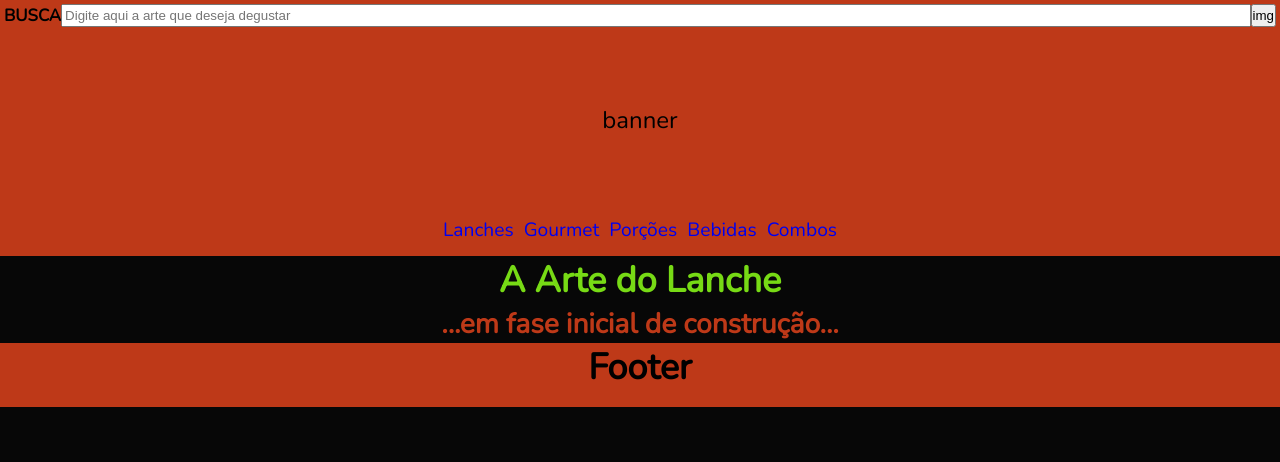
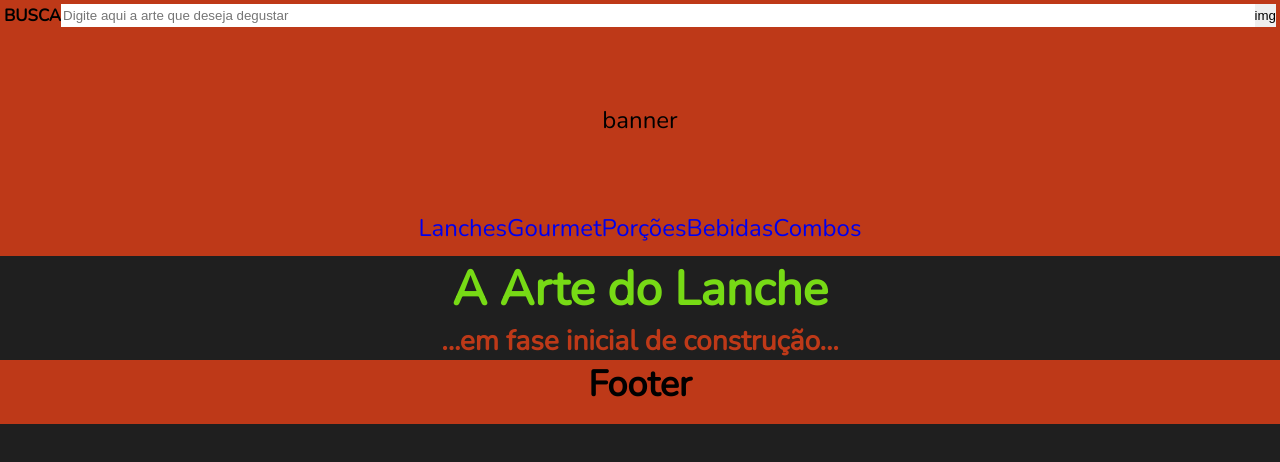
Before and after one commit to rafaelbvc/aartedolanche, a React (Create React App) app in the folder frontend/: page / in a window 1280 px wide. Shown: the top 462 px of the page. Built offline with nearby package versions, Linux system fonts and the light colour scheme.

Commit message:
v.0.3.7 - Metrics SearchBar

```diff
--- a/frontend/package.json
+++ b/frontend/package.json
@@ -1,6 +1,6 @@
 {
   "name": "aartedolanche",
-  "version": "0.3.6",
+  "version": "0.3.7",
   "private": true,
   "author": "Rafael Vendramini",
   "description": "lancheria, lanches, hamburguer, itapetininga, delivery, 24 horas, lanchonete, fastfood",
--- a/frontend/public/index.html
+++ b/frontend/public/index.html
@@ -20,7 +20,7 @@
       name="keywords"
       content="lanche, lanches, cachorro quente, lancheria, lanchonete, hamburgueria, itapetininga, hamburguer, aberto 24 horas, A Arte do Lanche"
     />
-    <meta name="robots" content="index,follow" />
+    <meta name="robots" content="index, follow" />
   </head>
   <body>
     <div id="root"></div>
--- a/frontend/src/components/MenuNav/MenuNav.module.css
+++ /dev/null
@@ -1,14 +0,0 @@
-.menuNav {
-  height: 5vh;
-  flex-direction: row;
-  flex-wrap: nowrap;
-}
-
-a {
-    padding: 1px;
-    margin: 0 4px;
-}
-
-span {
-  font-size: 0.8rem;
-}
--- a/frontend/src/components/MenuNav/MenuNav.tsx
+++ /dev/null
@@ -1,26 +0,0 @@
-import { NavLink } from "react-router-dom";
-import styles from "./MenuNav.module.css";
-
-const MenuNav = () => {
-  return (
-    <menu className={styles.menuNav}>
-      <NavLink to="/">
-        <span>Lanches</span>
-      </NavLink>
-      <NavLink to="/">
-        <span>Gourmet</span>
-      </NavLink>
-      <NavLink to="/">
-        <span>Porções</span>
-      </NavLink>
-      <NavLink to="/">
-        <span>Bebidas</span>
-      </NavLink>
-      <NavLink to="/">
-        <span>Combos</span>
-      </NavLink>
-    </menu>
-  );
-};
-
-export default MenuNav;
--- a/frontend/src/components/NavBar/NavBar.tsx
+++ b/frontend/src/components/NavBar/NavBar.tsx
@@ -1,10 +1,24 @@
-import MenuNav from "../MenuNav/MenuNav";
+import { NavLink } from "react-router-dom";
 import styles from "./NavBar.module.css";
 
 const NavBar = () => {
   return (
-    <nav className={styles.navBar}>
-      <MenuNav />
+    <nav>
+      <NavLink to="/">
+        <span>Lanches</span>
+      </NavLink>
+      <NavLink to="/">
+        <span>Gourmet</span>
+      </NavLink>
+      <NavLink to="/">
+        <span>Porções</span>
+      </NavLink>
+      <NavLink to="/">
+        <span>Bebidas</span>
+      </NavLink>
+      <NavLink to="/">
+        <span>Combos</span>
+      </NavLink>
     </nav>
   );
 };
--- a/frontend/src/components/SearchBar/SearchBar.module.css
+++ b/frontend/src/components/SearchBar/SearchBar.module.css
@@ -11,6 +11,10 @@
   padding: 0 2px;
 }
 
+.searchBTN {
+  float: right;
+}
+
 p {
   font-size: 0.7rem;
   font-weight: bolder;
--- a/frontend/src/components/SearchBar/SearchBar.tsx
+++ b/frontend/src/components/SearchBar/SearchBar.tsx
@@ -1,6 +1,5 @@
 import { SyntheticEvent } from "react";
 import styles from "./SearchBar.module.css";
-
 
 const handleSubmit = (e: SyntheticEvent<HTMLFormElement>) => {
   e.preventDefault();
@@ -15,7 +14,7 @@ const SearchBar = () => {
         type="text"
         placeholder="Digite aqui a arte que deseja degustar"
       />
-      <input type="submit" value="img" />
+      <input className={styles.searchBTN} type="submit" value="img" />
     </form>
   );
 };
--- a/frontend/src/index.css
+++ b/frontend/src/index.css
@@ -4,28 +4,30 @@
   margin: 0;
   padding: 0;
   box-sizing: border-box;
+  outline: none;
+  border: none;
 }
 
 /* :root {
 
 } */
 
+html {
+  font-family: "Nunito", sans-serif;
+  font-size: 1.5rem;
+  text-align: center;
+}
+
 html,
 body {
   overflow-x: hidden;
-}
-
-html {
-  font-size: 1.5rem;
-  font-family: "Nunito", sans-serif;
-  text-align: center;
 }
 
 body {
   min-height: 100vh;
   display: flex;
   flex-flow: column nowrap;
-  background-color: rgb(7, 7, 7);
+  background-color: rgba(7, 7, 7, 0.9);
 }
 
 header {
@@ -38,14 +40,23 @@ header {
   background-color: rgb(190, 57, 24);
 }
 
+nav {
+  height: 5vh;
+  position: relative;
+}
+
+a {
+  text-decoration: none;
+}
+
+ul {
+  list-style: none;
+}
+
 footer {
   bottom: 0;
   height: 8vh;
   background-color: rgb(190, 57, 24);
-}
-
-a {
-  text-decoration: none;
 }
 
 h1 {
--- a/frontend/src/pages/Home/Home.tsx
+++ b/frontend/src/pages/Home/Home.tsx
@@ -3,7 +3,7 @@ import HelmetComponent from "../../components/HelmetComponent";
 
 const Home = () => {
   return (
-    <section className={styles.home}>
+    <div className={styles.home}>
       <HelmetComponent
         titleHeader="Home - A Arte do Lanche"
         contentKeywords="lanche, lanches, cachorro quente, lancheria, lanchonete, hamburgueria, itapetininga, hamburguer, aberto 24 horas"
@@ -11,7 +11,7 @@ const Home = () => {
       />
       <h1>A Arte do Lanche</h1>
       <h3>...em fase inicial de construção...</h3>
-    </section>
+    </div>
   );
 };
 
```
